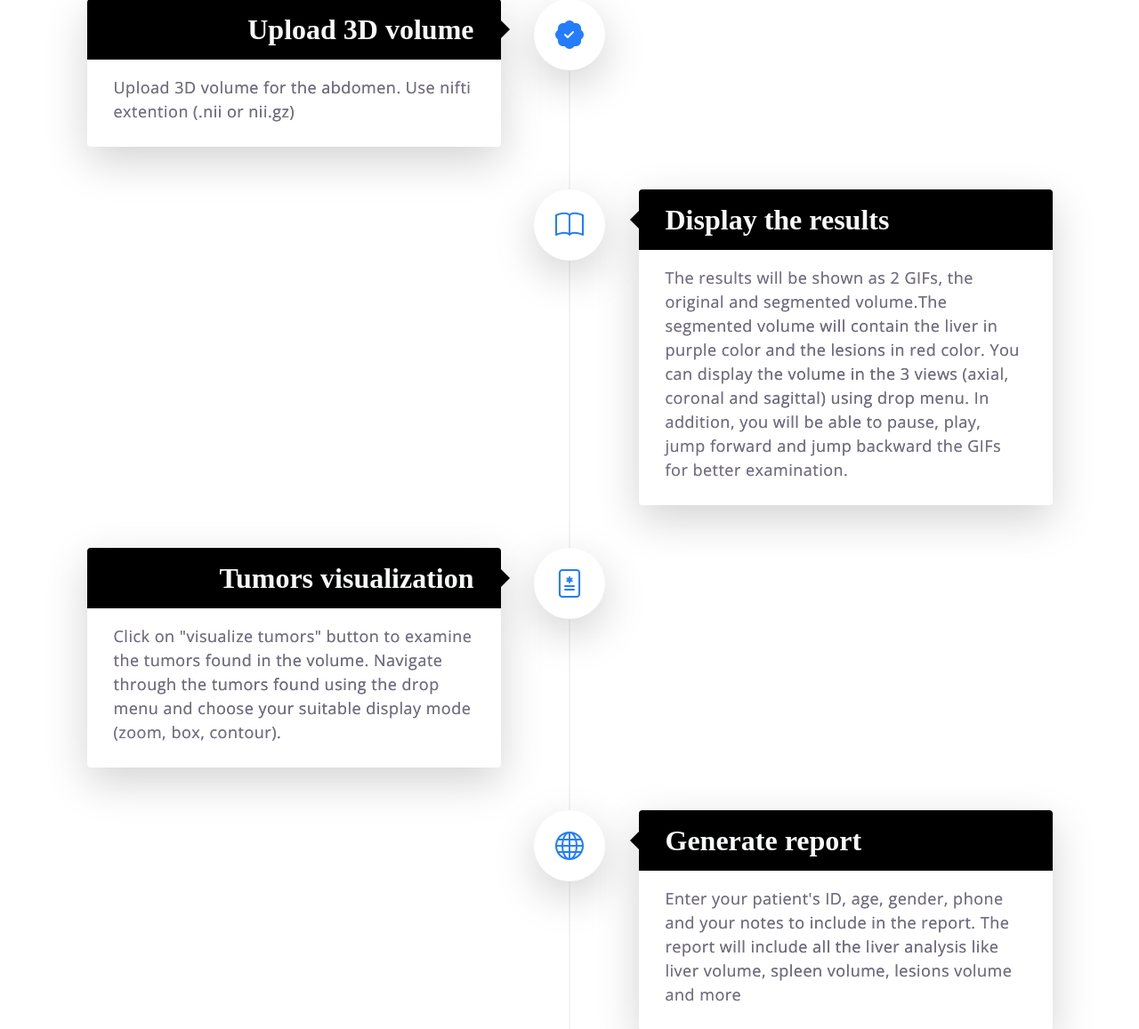
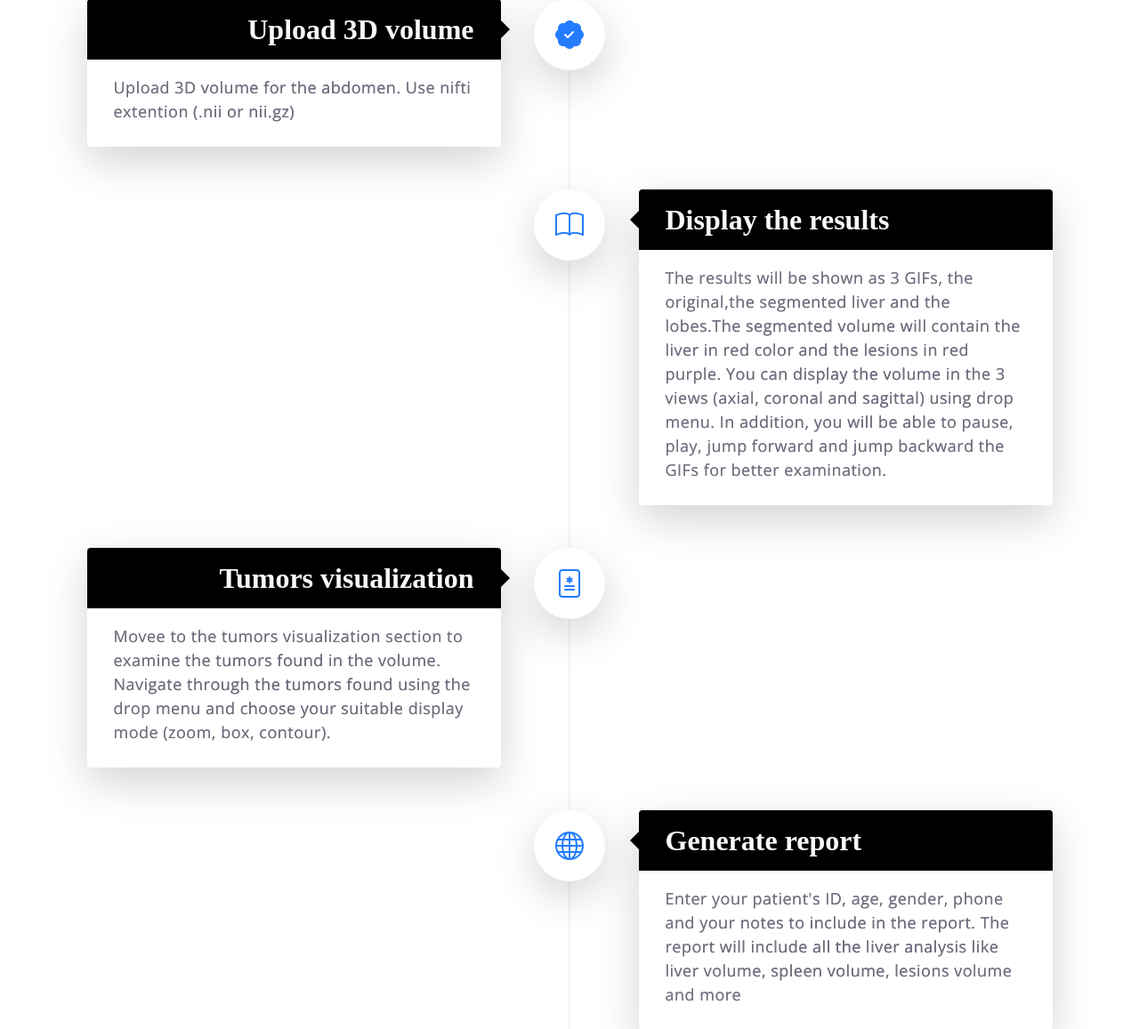
Before and after one commit to Graduation-project-SBME-2023/liver-imaging-analysis, a Flask app: page / in a window 1280 px wide. Shown: the part 1835-2992 px from the top of the page at 89% size. Run offline with Flask 3, Linux system fonts and the light colour scheme; some libraries are stand-ins or nearby versions.

```diff
--- a/Liver-Segmentation-Website/templates/index.html
+++ b/Liver-Segmentation-Website/templates/index.html
@@ -140,7 +140,7 @@ https://templatemo.com/tm-566-medic-care
                                     </div>
                                 </h1>
 
-                                <p class="mb-4">Segmify Pro is a web app for performing automatic liver and lesion segmentation using AI</p>
+                                <p class="mb-4">Segmify Pro is a web app for performing automatic liver, lesion and lobes segmentation using AI</p>
 
                                 <div class="heroLinks d-flex flex-wrap align-items-center">
                                     <a class="custom-link me-4" href="#about" data-hover="Learn More">Learn More</a>
@@ -219,7 +219,7 @@ https://templatemo.com/tm-566-medic-care
                                 <div class="col-9 col-md-5 ms-md-4 ms-lg-0 order-3 order-md-1 timeline-content bg-white shadow-lg">
                                     <h3 class=" text-light">Display the results</h3>
 
-                                    <p>The results will be shown as 2 GIFs, the original and segmented volume.The segmented volume will contain the liver in purple color and the lesions in red color. You can display the volume in the 3 views (axial, coronal and sagittal) using drop menu. In addition, you will be able to pause, play, jump forward and jump backward the GIFs for better examination. </p>
+                                    <p>The results will be shown as 3 GIFs, the original,the segmented liver and the lobes.The segmented volume will contain the liver in red color and the lesions in red purple. You can display the volume in the 3 views (axial, coronal and sagittal) using drop menu. In addition, you will be able to pause, play, jump forward and jump backward the GIFs for better examination. </p>
                                 </div>
 
                                 <div class="col-3 col-sm-1 order-2 timeline-icons text-md-center">
@@ -235,7 +235,7 @@ https://templatemo.com/tm-566-medic-care
                                 <div class="col-9 col-md-5 me-md-4 me-lg-0 order-3 order-md-1 timeline-content bg-white shadow-lg">
                                     <h3 class=" text-light">Tumors visualization</h3>
 
-                                    <p style="text-align:left;">Click on "visualize tumors" button to examine the tumors found in the volume. Navigate through the tumors found using the drop menu and choose your suitable display mode (zoom, box, contour).</p>
+                                    <p style="text-align:left;">Movee to the tumors visualization section to examine the tumors found in the volume. Navigate through the tumors found using the drop menu and choose your suitable display mode (zoom, box, contour).</p>
                                 </div>
 
                                 <div class="col-3 col-sm-1 order-2 timeline-icons text-md-center">
```
Also changed, not shown: Liver-Segmentation-Website/templates/segmentation.html (+18 -1 lines).
